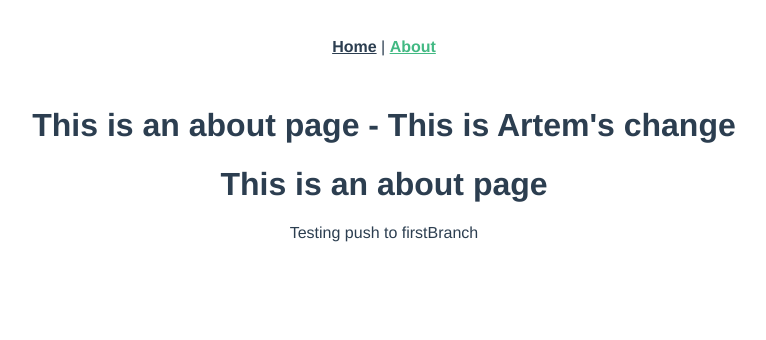
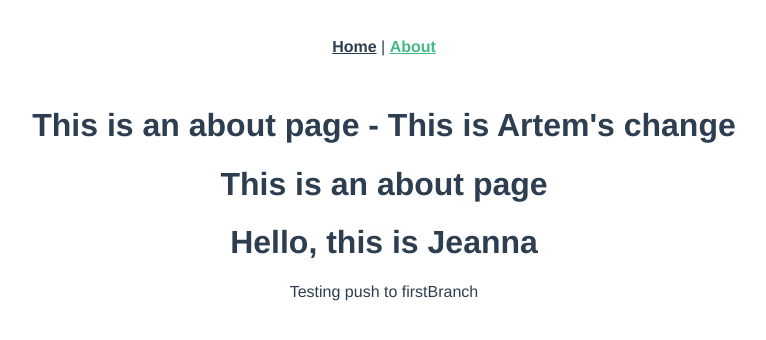
Before and after one commit to thompson-jacob/groupApiProjectFrontendPersonalResume, a Vue app: page /about in a window 1280 px wide. Shown: the top 340 px of the page, without its empty margins (256-1022 px from the left). Built offline with nearby package versions, Linux system fonts and the light colour scheme.

Commit message:
Updated About page

```diff
--- a/package.json
+++ b/package.json
@@ -8,6 +8,7 @@
     "lint": "vue-cli-service lint"
   },
   "dependencies": {
+    "axios": "^0.21.1",
     "core-js": "^3.6.5",
     "vue": "^3.0.0",
     "vue-router": "^4.0.0-0"
--- a/src/views/About.vue
+++ b/src/views/About.vue
@@ -1,24 +1,20 @@
 <template>
   <div class="about">
-
     <h1>This is an about page - This is Artem's change</h1>
 
     <h1>This is an about page</h1>
-    <div>{{ message }} </div>
 
-
+    <h1>Hello, this is Jeanna</h1>
+    <div>{{ message }}</div>
   </div>
 </template>
 
 <script>
-
-  export default {
-  data: function() {
+export default {
+  data: function () {
     return {
-     message: "Testing push to firstBranch",
+      message: "Testing push to firstBranch",
     };
   },
-
 };
-
 </script>
```
Also changed, not shown: 1 other file (tests, documents, lock files or other folders).
